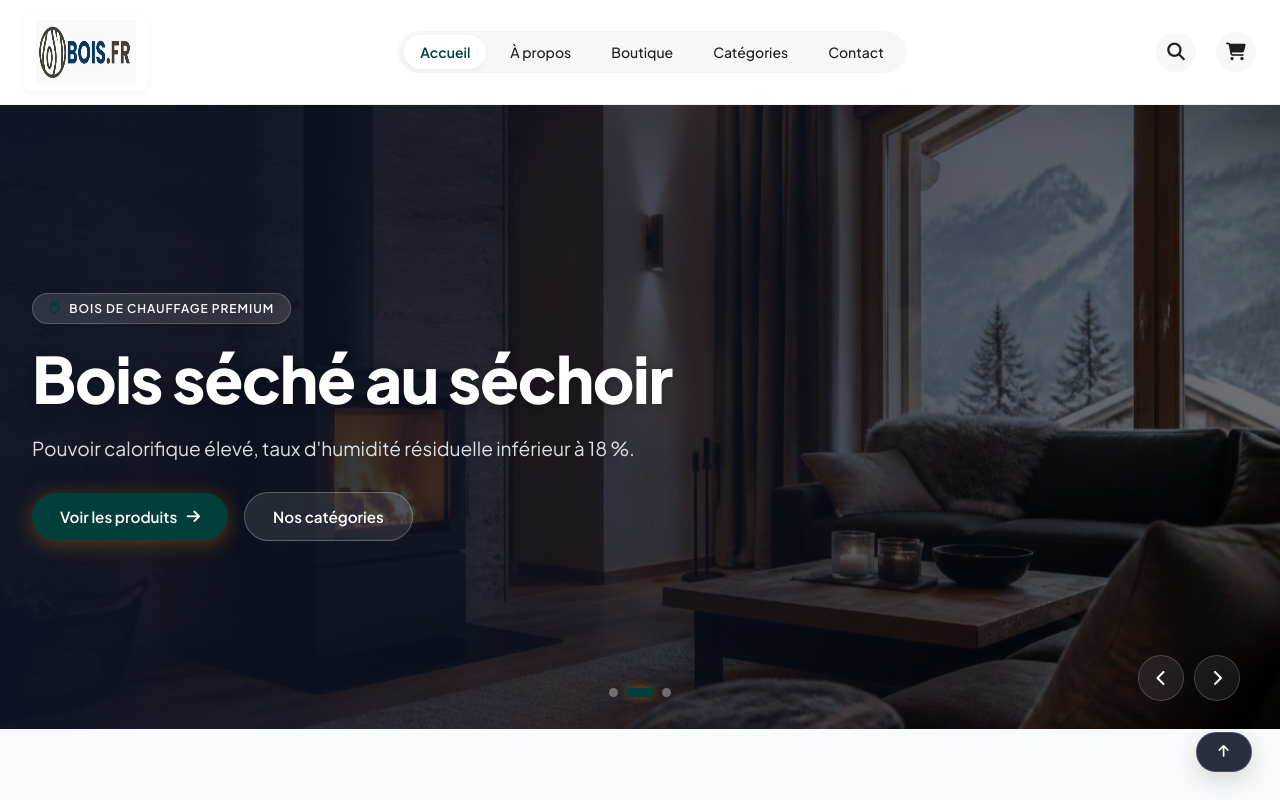
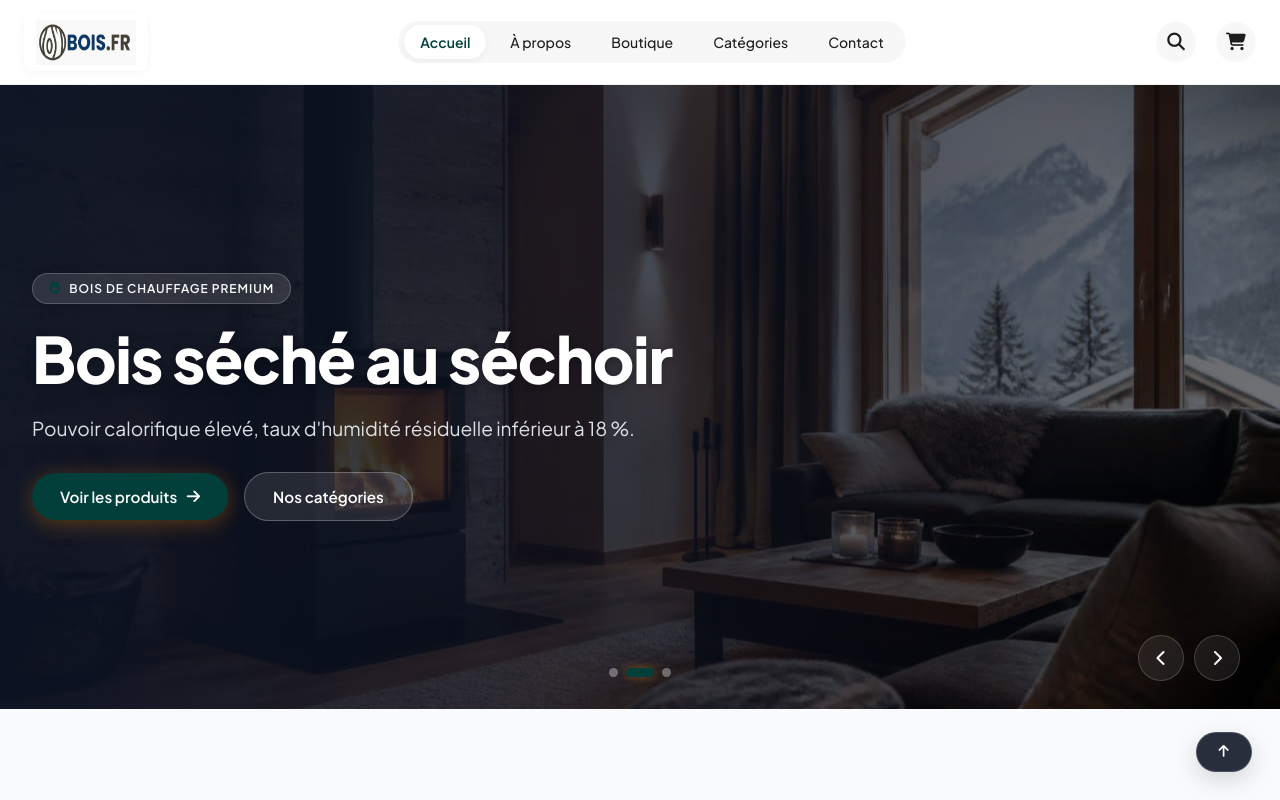
Before and after one commit to ftbson/bonboisfr, a Next.js app: page / in a window 1280 px wide. Shown: the top 800 px of the page. Built offline with nearby package versions, Linux system fonts and the light colour scheme.

Commit message:
first commit

```diff
--- a/src/components/Navbar.tsx
+++ b/src/components/Navbar.tsx
@@ -31,7 +31,7 @@ export default function Navbar() {
             src="/img/logo.png"
             alt="bonboisfr"
             width={100}
-            height={65}
+            height={45}
             priority
           />
         </Link>
```
